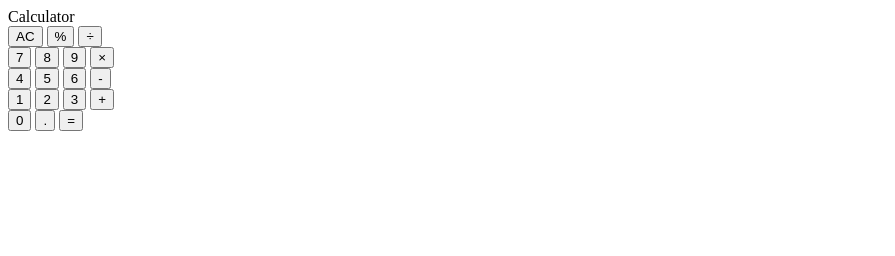
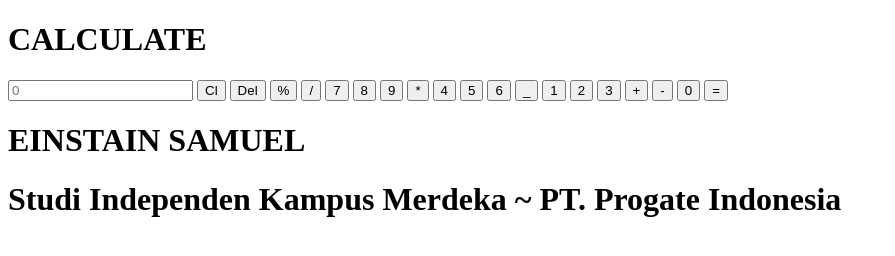
Before and after one commit to einstainsp/ProjectCalculator, a plain HTML site: page index.html in a window 1280 px wide. Shown: the whole page, without its empty margins (0-895 px from the left). Drawn offline with Linux system fonts and the light colour scheme.

Commit message:
update html

```diff
--- a/index.html
+++ b/index.html
@@ -1,43 +1,49 @@
 <!DOCTYPE html>
-<html>
+<html lang="en">
 <head>
-    <meta charset="utf-8"
-	<title> Calculator</title>
-	<link rel="stylesheet" href="stylesheet.css">
+    <meta charset="UTF-8">
+    <meta http-equiv="X-UA-Compatible" content="IE=edge">
+    <meta name="viewport" content="width=device-width, initial-scale=1.0">
+    <title>Calculator</title>
+    <link rel="stylesheet" href="stylesheet.css">
+    <link rel="script" href="script.js">
 </head>
 <body>
-	<div class="calculator"
-            <input type="text" class="calculator-screen" value="0" disabled />
-            <div class="calculator-keys">
-                <div class="row">
-                    <button class="all-clear">AC</button>
-                    <button class="percentage">%</button>
-                    <button class="operator">&divide;</button>
-                </div>
-                <div class="row">
-                    <button class="number" value="7">7</button>
-                    <button class="number" value="8">8</button>
-                    <button class="number" value="9">9</button>
-                    <button class="operator" value="*">&times;</button>
-                </div>
-                <div class="row">
-                    <button class="number" value="4">4</button>
-                    <button class="number" value="5">5</button>
-                    <button class="number" value="6">6</button>
-                    <button class="operator" value="-">-</button>
-                </div>
-                <div class="row">
-                    <button class="number" value="1">1</button>
-                    <button class="number" value="2">2</button>
-                    <button class="number" value="3">3</button>
-                    <button class="operator" value="+">+</button>
-                </div>
-                <div class="row">
-                    <button class="number zero-btn"value="0">0</button>
-                    <button class="decimal"value=".">.</button>
-                    <button class="equal-sign">=</button>
-                </div>
-            </div>
-        </div>
-    </body>
+    <div class="judul">
+        <h1>CALCULATE</h1>
+    </div>
+
+       <div class="container">
+           <div class="calculator">
+               <input type="text" placeholder="0" id="output-screen">
+               <button onclick="bersihin()">Cl</button>
+               <button onclick="del()">Del</button>
+               <button onclick="display('%')">%</button>
+               <button onclick="display('/')">/</button>
+               <button onclick="display('7')">7</button>
+               <button onclick="display('8')">8</button>
+               <button onclick="display('9')">9</button>
+               <button onclick="display('*')">*</button>
+               <button onclick="display('4')">4</button>
+               <button onclick="display('5')">5</button>
+               <button onclick="display('6')">6</button>
+               <button onclick="display('_')">_</button>
+               <button onclick="display('1')">1</button>
+               <button onclick="display('2')">2</button>
+               <button onclick="display('3')">3</button>
+               <button onclick="display('+')">+</button>
+               <button onclick="display('-')">-</button>
+               <button onclick="display('0')">0</button>
+               <button onclick="calculator()" class="hasil">=</button>
+
+           </div>
+       </div>
+       <script src="script.js"></script>
+</body>
+<footer>
+    <div class="footer">
+        <h1>EINSTAIN SAMUEL</h1>
+        <h1>Studi Independen Kampus Merdeka ~ PT. Progate Indonesia</h1>
+    </div>
+</footer>
 </html>
```
